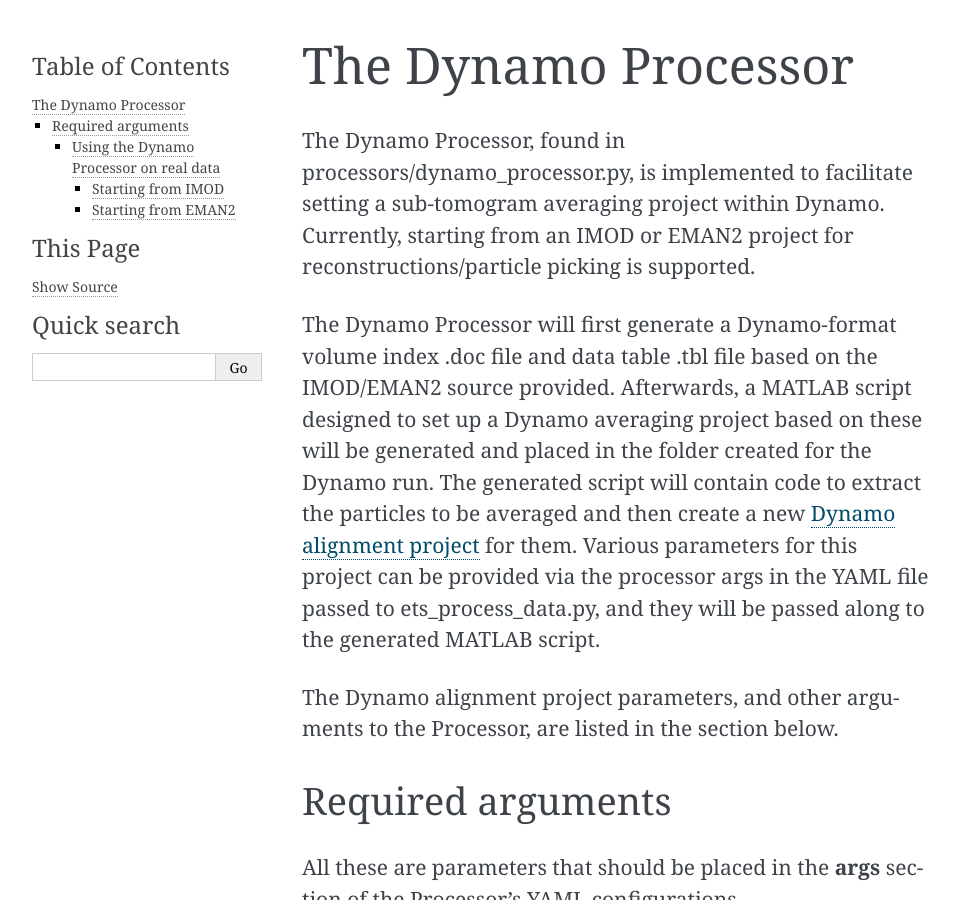
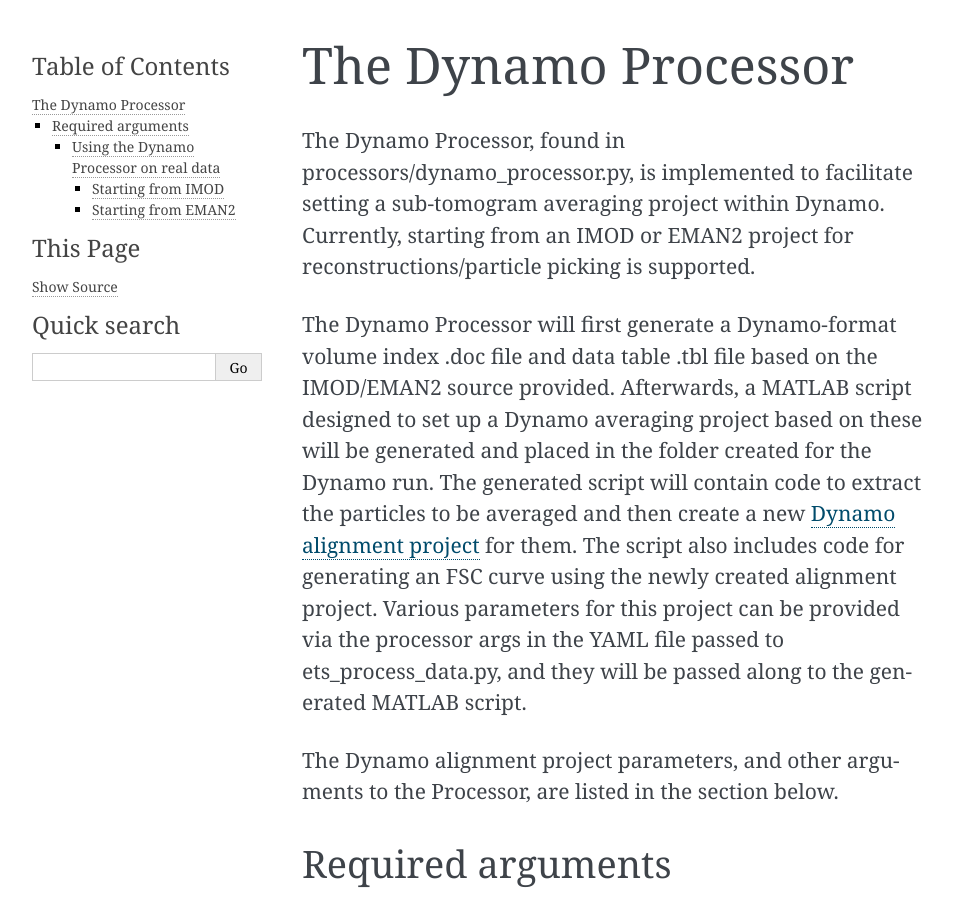
Before and after one commit to kmshin1397/ETSimulations, a Sphinx documentation site: the page built from docs/DynamoProcessor.rst, in a window 1280 px wide and 900 px high. Shown: the whole window, without its empty margins (148-1107 px from the left). Built offline with Sphinx 7.4.7, drawn with Linux system fonts in a browser that asks for light colours; some of the changed text lies outside the part shown.

Commit message:
Update Dynamo Processor

```diff
--- a/docs/DynamoProcessor.rst
+++ b/docs/DynamoProcessor.rst
@@ -4,7 +4,7 @@
 ====================
 The Dynamo Processor, found in processors/dynamo\_processor.py, is implemented to facilitate setting a sub-tomogram averaging project within Dynamo. Currently, starting from an IMOD or EMAN2 project for reconstructions/particle picking is supported.
 
-The Dynamo Processor will first generate a Dynamo-format volume index .doc file and data table .tbl file based on the IMOD/EMAN2 source provided. Afterwards, a MATLAB script designed to set up a Dynamo averaging project based on these will be generated and placed in the folder created for the Dynamo run. The generated script will contain code to extract the particles to be averaged and then create a new `Dynamo alignment project <https://wiki.dynamo.biozentrum.unibas.ch/w/index.php/Alignment_project>`_ for them. Various parameters for this project can be provided via the processor args in the YAML file passed to ets\_process\_data.py, and they will be passed along to the generated MATLAB script.
+The Dynamo Processor will first generate a Dynamo-format volume index .doc file and data table .tbl file based on the IMOD/EMAN2 source provided. Afterwards, a MATLAB script designed to set up a Dynamo averaging project based on these will be generated and placed in the folder created for the Dynamo run. The generated script will contain code to extract the particles to be averaged and then create a new `Dynamo alignment project <https://wiki.dynamo.biozentrum.unibas.ch/w/index.php/Alignment_project>`_ for them. The script also includes code for generating an FSC curve using the newly created alignment project. Various parameters for this project can be provided via the processor args in the YAML file passed to ets\_process\_data.py, and they will be passed along to the generated MATLAB script.
 
 The Dynamo alignment project parameters, and other arguments to the Processor, are listed in the section below.
 
@@ -53,6 +53,9 @@
 
     * **params\_json** : string
         (Required if **real\_data\_mode** is true and **source\_type** is "eman2") The particle_parms_*.json from a run of EMAN2 spt to retrieve pre-orientations and the particle list from.
+
+    * **apix** : float
+        APIX values used for calculating the FSC
 
 The arguments below are used for the Dynamo alignment project specifically, and assigned in the generated script using the *dvput* function. Descriptions for these parameters can be found through the Dynamo `dcp GUI <https://wiki.dynamo.biozentrum.unibas.ch/w/index.php/Dcp_GUI>`_.
 
```
Also changed, not shown: 2 other files.
